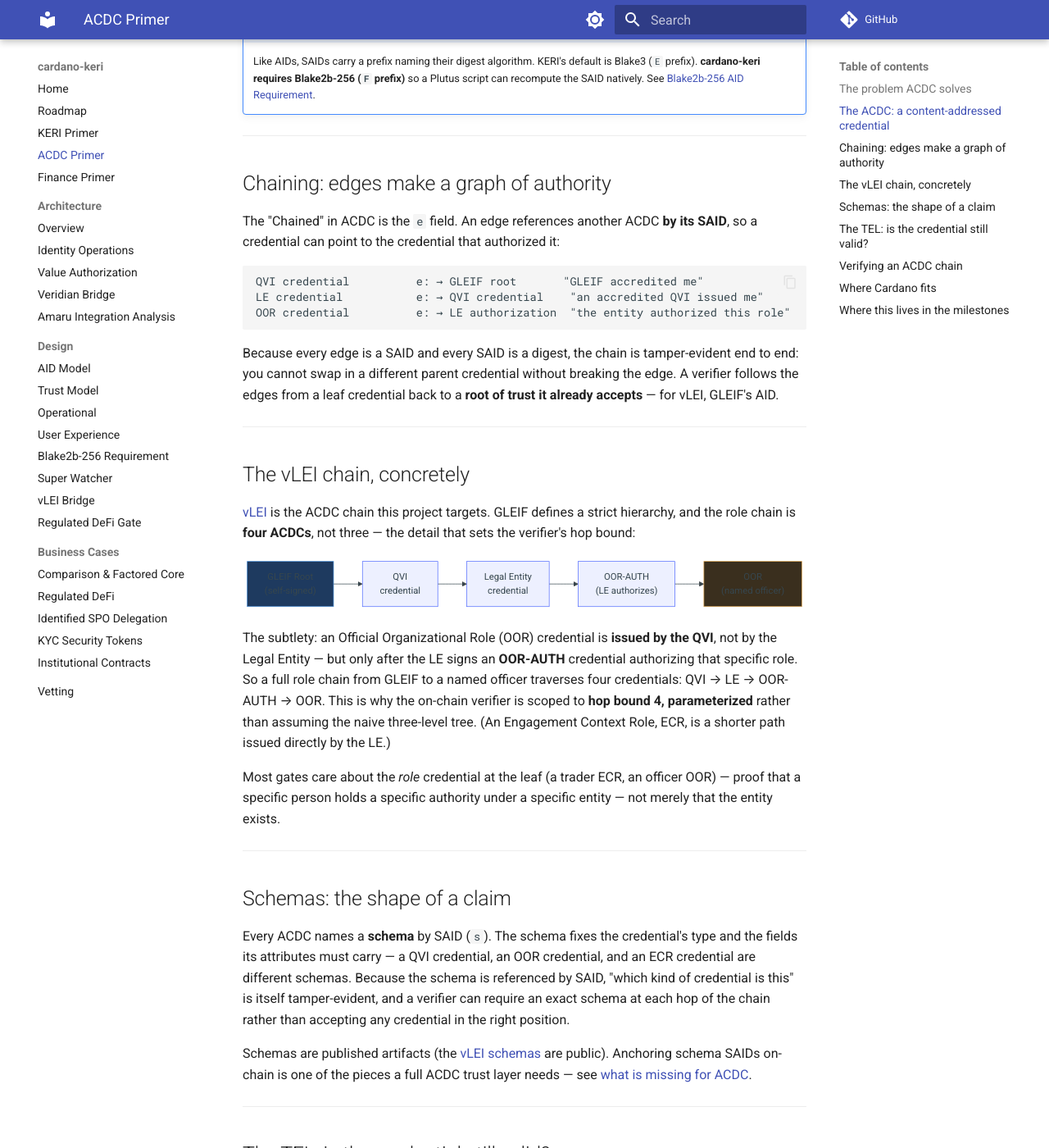
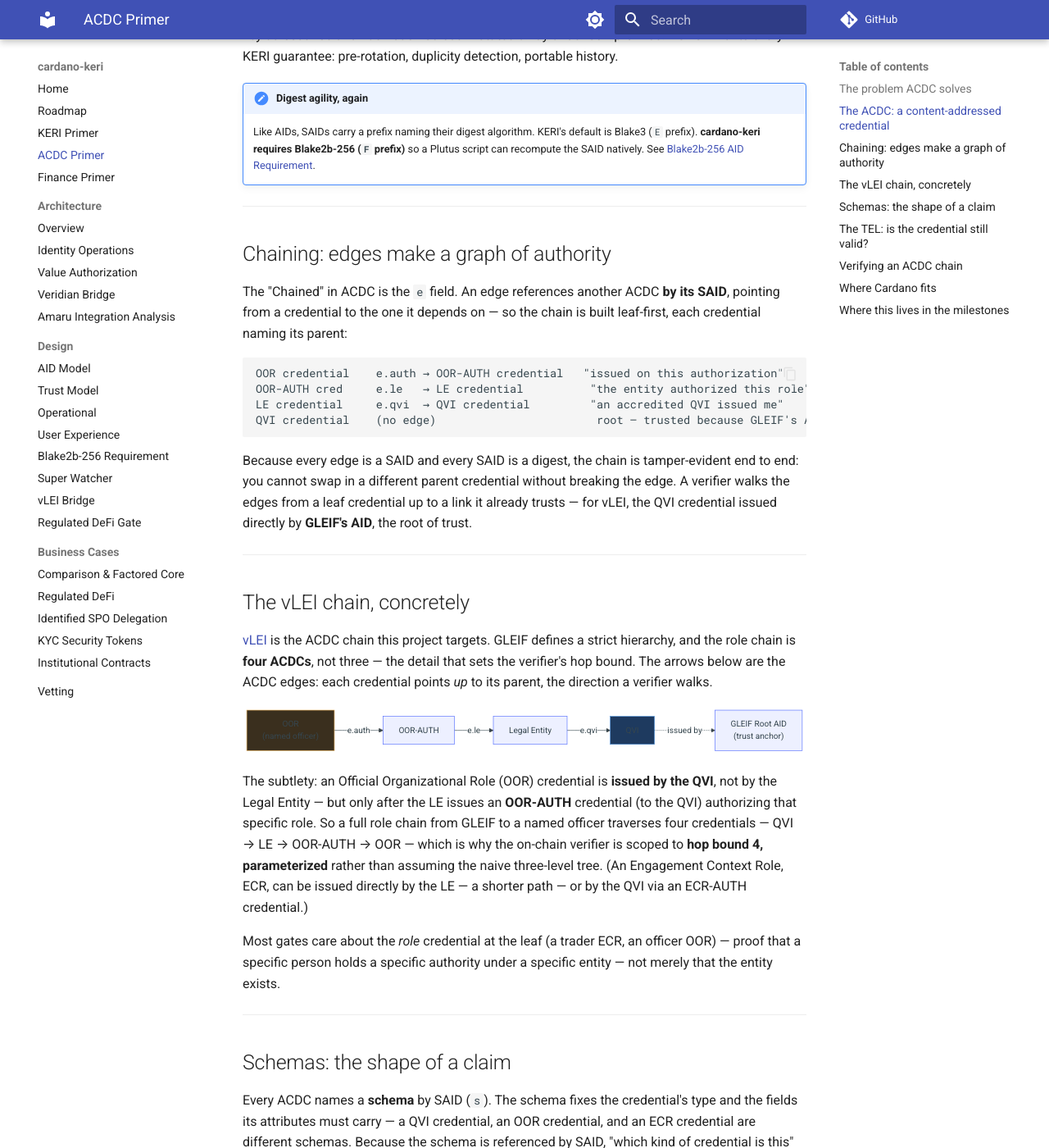
Before and after one commit to lambdasistemi/cardano-keri, an MkDocs documentation site: the page built from docs/acdc-primer.md, in a window 1280 px wide and 1400 px high, scrolled down 1216 px. Shown: the whole window at 82% size. Built offline with MkDocs 1.6.1 and Material for MkDocs 9.7.7, drawn with Linux system fonts in a browser that asks for light colours; comment, search, counter and statistics services are not loaded; some of the changed text lies outside the part shown.

Commit message:
docs: correct vLEI edge structure in ACDC primer

````diff
--- a/docs/acdc-primer.md
+++ b/docs/acdc-primer.md
@@ -34,11 +34,15 @@ An ACDC is a structured document. Its core fields:
 v  — version string
 d  — SAID: the self-addressing identifier (digest of this credential)
 i  — issuer AID          (who is making the claim)
+ri — registry identifier (the credential's status registry — its TEL; the current ACDC spec labels this rd)
 s  — schema SAID         (the shape the claim must conform to)
-a  — attributes          (the claim itself; carries the issuee AID)
+a  — attributes          (the claim itself; targeted credentials carry the issuee AID in a.i)
 e  — edges               (links to other ACDCs this one depends on)
 r  — rules               (legal/operational terms)
 ```
+
+(A credential also carries `u`, a salty nonce for disclosure control; the list
+above is the part that matters here.)
 
 Two things make it verifiable without an issuer:
 
@@ -64,18 +68,21 @@ pre-rotation, duplicity detection, portable history.
 ## Chaining: edges make a graph of authority
 
 The "Chained" in ACDC is the `e` field. An edge references another ACDC **by
-its SAID**, so a credential can point to the credential that authorized it:
+its SAID**, pointing from a credential to the one it depends on — so the chain
+is built leaf-first, each credential naming its parent:
 
 ```
-QVI credential          e: → GLEIF root       "GLEIF accredited me"
-LE credential           e: → QVI credential    "an accredited QVI issued me"
-OOR credential          e: → LE authorization  "the entity authorized this role"
+OOR credential    e.auth → OOR-AUTH credential   "issued on this authorization"
+OOR-AUTH cred     e.le   → LE credential          "the entity authorized this role"
+LE credential     e.qvi  → QVI credential         "an accredited QVI issued me"
+QVI credential    (no edge)                        root — trusted because GLEIF's AID issued it
 ```
 
 Because every edge is a SAID and every SAID is a digest, the chain is
 tamper-evident end to end: you cannot swap in a different parent credential
-without breaking the edge. A verifier follows the edges from a leaf credential
-back to a **root of trust it already accepts** — for vLEI, GLEIF's AID.
+without breaking the edge. A verifier walks the edges from a leaf credential up
+to a link it already trusts — for vLEI, the QVI credential issued directly by
+**GLEIF's AID**, the root of trust.
 
 ---
 
@@ -83,25 +90,27 @@ back to a **root of trust it already accepts** — for vLEI, GLEIF's AID.
 
 [vLEI](design/vlei.md) is the ACDC chain this project targets. GLEIF defines a
 strict hierarchy, and the role chain is **four ACDCs**, not three — the detail
-that sets the verifier's hop bound:
+that sets the verifier's hop bound. The arrows below are the ACDC edges: each
+credential points *up* to its parent, the direction a verifier walks.
 
 ```mermaid
 flowchart LR
-    G["GLEIF Root<br/>(self-signed)"] --> Q["QVI<br/>credential"]
-    Q --> LE["Legal Entity<br/>credential"]
-    LE --> AUTH["OOR-AUTH<br/>(LE authorizes)"]
-    AUTH --> OOR["OOR<br/>(named officer)"]
-    style G fill:#1e3a5f,stroke:#4a90d9,color:#e0e0e0
+    OOR["OOR<br/>(named officer)"] -->|"e.auth"| AUTH["OOR-AUTH"]
+    AUTH -->|"e.le"| LE["Legal Entity"]
+    LE -->|"e.qvi"| QVI["QVI"]
+    QVI -.->|"issued by"| G["GLEIF Root AID<br/>(trust anchor)"]
+    style QVI fill:#1e3a5f,stroke:#4a90d9,color:#e0e0e0
     style OOR fill:#3a2f1e,stroke:#d9a04a,color:#e0e0e0
 ```
 
 The subtlety: an Official Organizational Role (OOR) credential is **issued by
-the QVI**, not by the Legal Entity — but only after the LE signs an **OOR-AUTH**
-credential authorizing that specific role. So a full role chain from GLEIF to a
-named officer traverses four credentials: QVI → LE → OOR-AUTH → OOR. This is
-why the on-chain verifier is scoped to **hop bound 4, parameterized** rather
-than assuming the naive three-level tree. (An Engagement Context Role, ECR, is
-a shorter path issued directly by the LE.)
+the QVI**, not by the Legal Entity — but only after the LE issues an **OOR-AUTH**
+credential (to the QVI) authorizing that specific role. So a full role chain
+from GLEIF to a named officer traverses four credentials — QVI → LE → OOR-AUTH →
+OOR — which is why the on-chain verifier is scoped to **hop bound 4,
+parameterized** rather than assuming the naive three-level tree. (An Engagement
+Context Role, ECR, can be issued directly by the LE — a shorter path — or by the
+QVI via an ECR-AUTH credential.)
 
 Most gates care about the *role* credential at the leaf (a trader ECR, an
 officer OOR) — proof that a specific person holds a specific authority under a
````
